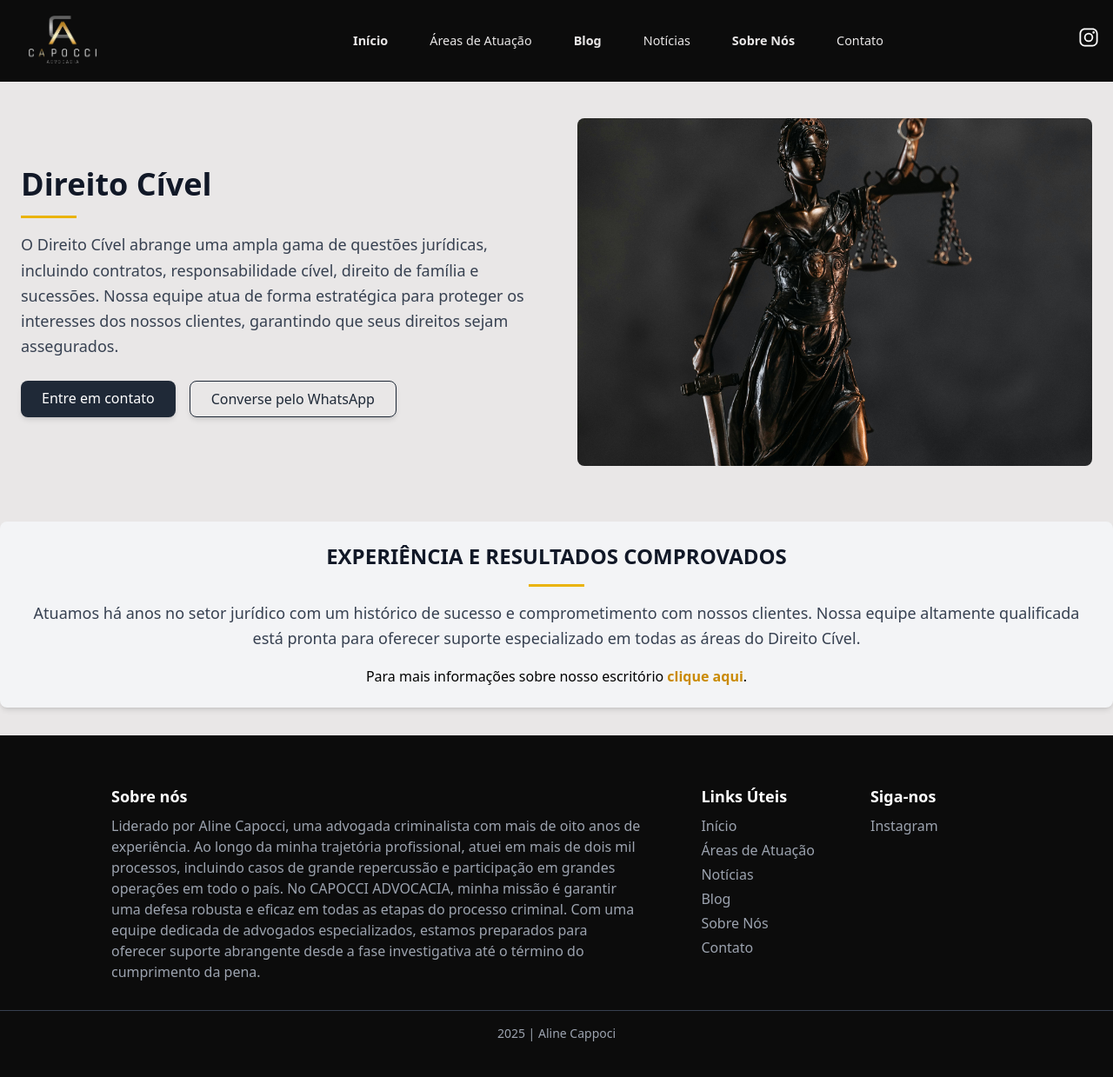
After one commit to Rafael-273/blog_institucional, a Django app: template blog/templates/front/areas/civel.html in a window 1280 px wide. The commit adds this page. Shown: the whole page at 87% size. Run offline with Django 5.2, Linux system fonts and the light colour scheme; the template is opened without the code that fills it, so the values that code supplies are empty; some libraries are stand-ins or nearby versions.

Commit message:
feat: create activity areas

```diff
--- a/blog/site_institucional/urls.py
+++ b/blog/site_institucional/urls.py
@@ -5,12 +5,18 @@ from .views.contact import ContactView, AdminContactMessageListView, AdminContac
 from .views.article import ArticleListView, ArticleDetailView, AdminArticleCreateView, AdminArticleListView, AdminArticleUpdateView, AdminArticleDeleteView
 from .views.login import AdminLoginView, AdminLogoutView
 from .views.dashboard import DashboardView
+from .views.activity_area import ExecucaoPenaView, PrevidenciarioView, CriminalView, FamiliarView, CivelView
 
 urlpatterns = [
     path('', HomeView.as_view(), name='home'),
     path('artigo/<slug:slug>/', ArticleDetailView.as_view(), name='article_detail'),
     path('artigos/', ArticleListView.as_view(), name='articles'),
     path('artigos/<str:is_new>/', ArticleListView.as_view(), name='articles_filtered'),
+    path('area/execucao-pena/', ExecucaoPenaView.as_view(), name='execution_penalty'),
+    path('area/previdenciario/', PrevidenciarioView.as_view(), name='social_security'),
+    path('area/criminal/', CriminalView.as_view(), name='criminal_law'),
+    path('area/familiar/', FamiliarView.as_view(), name='family_law'),
+    path('area/civel/', CivelView.as_view(), name='civil_law'),
     path('sobre_nos/', AboutPageView.as_view(), name='about'),
     path('contato/', ContactView.as_view(), name='contact'),
     path('control/', AdminLoginView.as_view(), name='admin_login'),
--- /dev/null
+++ b/blog/templates/front/areas/civel.html
@@ -0,0 +1,44 @@
+{% extends "base.html" %}
+{% load static %}
+
+{% block title %}Direito Cível{% endblock %}
+
+{% block content %}
+<section class="flex-grow content container mx-auto my-8 flex flex-col justify-center items-center mt-28">
+    <div class="container mx-auto p-6 flex flex-col md:flex-row items-center gap-6">
+        <div class="md:w-1/2">
+            <h1 class="text-4xl font-bold text-gray-900 mb-4">Direito Cível</h1>
+            <hr class="w-16 border-b-2 border-yellow-500 mb-4">
+            <p class="text-lg text-gray-700 leading-relaxed mb-6">
+                O Direito Cível abrange uma ampla gama de questões jurídicas, incluindo contratos, responsabilidade cível,
+                direito de família e sucessões. Nossa equipe atua de forma estratégica para proteger os interesses dos nossos clientes,
+                garantindo que seus direitos sejam assegurados.
+            </p>
+            <div class="flex gap-4">
+                <a href="{% url 'contact' %}" class="px-6 py-2 bg-gray-800 text-white rounded-lg shadow-md hover:bg-gray-900">
+                    Entre em contato
+                </a>
+                <a href="https://wa.me/seu-numero" target="_blank"
+                    class="px-6 py-2 border border-gray-800 text-gray-800 rounded-lg shadow-md hover:bg-gray-100">
+                    Converse pelo WhatsApp
+                </a>
+            </div>
+        </div>
+        <div class="cover flex-1 hidden md:flex justify-center items-center overflow-hidden h-64 lg:h-[50vh] rounded-lg">
+            <img src="{% static 'assets/direito_civel.jpg' %}" alt="Imagem sobre a organização" class="cover-image">
+        </div>
+    </div>
+
+    <div class="container mx-auto p-6 bg-gray-100 rounded-lg shadow-md mt-10">
+        <h2 class="text-2xl font-bold text-gray-900 text-center">EXPERIÊNCIA E RESULTADOS COMPROVADOS</h2>
+        <hr class="w-16 border-b-2 border-yellow-500 mx-auto my-4">
+        <p class="text-lg text-gray-700 text-center leading-relaxed">
+            Atuamos há anos no setor jurídico com um histórico de sucesso e comprometimento com nossos clientes. Nossa equipe
+            altamente qualificada está pronta para oferecer suporte especializado em todas as áreas do Direito Cível.
+        </p>
+        <p class="text-center mt-4">
+            Para mais informações sobre nosso escritório <a href="{% url 'about' %}" class="text-yellow-600 font-bold hover:underline">clique aqui</a>.
+        </p>
+    </div>
+</section>
+{% endblock %}
--- a/blog/templates/front/article_list.html
+++ b/blog/templates/front/article_list.html
@@ -44,7 +44,8 @@ Blog
                     <img src="{{ article_item.cover.url }}" alt="{{ article_item.title }}" class="w-full h-full object-cover rounded-t-xl">
                 </div>
 
-                <div class="p-6 flex flex-col justify-between flex-grow text-center h-full">                        <div class="space-y-4">
+                <div class="p-6 flex flex-col justify-between flex-grow text-center h-full">
+                    <div class="space-y-4">
                         <h2 class="text-2xl font-semibold text-gray-900">{{ article_item.title }}</h2>
                         <p class="text-gray-600">{{ article_item.subtitle|truncatechars:70 }}</p>
 
--- a/blog/templates/parciais/menu.html
+++ b/blog/templates/parciais/menu.html
@@ -16,8 +16,21 @@
 
         <div class="hidden md:flex md:flex-grow md:items-center md:justify-between">
             <ul class="flex space-x-12 mx-auto">
-                <li><a href="{% url 'home' %}" class="font-semibold  text-[0.9rem] hover:text-black transition duration-500" style="color: var(--primary-color);">Início</a></li>
-                <li><a href="" class="text-[0.9rem] hover:text-black transition duration-500" style="color: var(--primary-color);">Áreas de Atuação</a></li>
+                <li><a href="{% url 'home' %}" class="font-semibold text-[0.9rem] hover:text-black transition duration-500" style="color: var(--primary-color);">Início</a></li>
+
+                <li class="relative group">
+                    <a href="#" class="text-[0.9rem] hover:text-black transition duration-500" style="color: var(--primary-color);">
+                        Áreas de Atuação
+                    </a>
+                    <ul class="absolute hidden group-hover:block bg-[var(--subcolor-dark)] shadow-lg rounded-md w-48 pt-4">
+                        <li><a href="{% url 'execution_penalty' %}" class="block px-6 py-4 text-[0.9rem] hover:bg-gray-700 text-white">Execução de Pena</a></li>
+                        <li><a href="{% url 'social_security' %}" class="block px-6 py-4 text-[0.9rem] hover:bg-gray-700 text-white">Previdenciário</a></li>
+                        <li><a href="{% url 'criminal_law' %}" class="block px-6 py-4 text-[0.9rem] hover:bg-gray-700 text-white">Direito Criminal</a></li>
+                        <li><a href="{% url 'family_law' %}" class="block px-6 py-4 text-[0.9rem] hover:bg-gray-700 text-white">Direito Familiar</a></li>
+                        <li><a href="{% url 'civil_law' %}" class="block px-6 py-4 text-[0.9rem] hover:bg-gray-700 text-white">Direito Cível</a></li>
+                    </ul>
+                </li>
+
                 <li><a href="{% url 'articles_filtered' is_new='false' %}" class="font-semibold text-[0.9rem] hover:text-black transition duration-500" style="color: var(--primary-color);">Blog</a></li>
                 <li><a href="{% url 'articles_filtered' is_new='true' %}" class="text-[0.9rem] hover:text-black transition duration-500" style="color: var(--primary-color);">Notícias</a></li>
                 <li><a href="{% url 'about' %}" class="font-semibold text-[0.9rem] hover:text-black transition duration-500" style="color: var(--primary-color);">Sobre Nós</a></li>
@@ -34,7 +47,20 @@
 
     <ul id="mobile-menu" class="md:hidden bg-[var(--subcolor-dark)] flex flex-col items-center space-y-6 mt-2 py-4 absolute w-full top-20 hidden p-4" style="z-index: 1;">
         <li class="p-2"><a href="{% url 'home' %}" class="text-[0.9rem] hover:text-black transition duration-500" style="color: var(--secondary-color-light);">Início</a></li>
-        <li class="p-2"><a href="" class="text-[0.9rem] hover:text-black transition duration-500" style="color: var(--secondary-color-light);">Áreas de Atuação</a></li>
+
+        <li class="p-2">
+            <button id="areas-toggle" class="text-[0.9rem] hover:text-black transition duration-500" style="color: var(--secondary-color-light);">
+                Áreas de Atuação ▾
+            </button>
+            <ul id="areas-submenu" class="hidden space-y-2 mt-2">
+                <li><a href="{% url 'execution_penalty' %}" class="block text-[0.9rem] hover:text-black transition duration-500" style="color: var(--secondary-color-light);">Execução de Pena</a></li>
+                <li><a href="{% url 'social_security' %}" class="block text-[0.9rem] hover:text-black transition duration-500" style="color: var(--secondary-color-light);">Previdenciário</a></li>
+                <li><a href="{% url 'criminal_law' %}" class="block text-[0.9rem] hover:text-black transition duration-500" style="color: var(--secondary-color-light);">Direito Criminal</a></li>
+                <li><a href="{% url 'family_law' %}" class="block text-[0.9rem] hover:text-black transition duration-500" style="color: var(--secondary-color-light);">Direito Familiar</a></li>
+                <li><a href="{% url 'civil_law' %}" class="block text-[0.9rem] hover:text-black transition duration-500" style="color: var(--secondary-color-light);">Direito Cível</a></li>
+            </ul>
+        </li>
+
         <li class="p-2"><a href="{% url 'articles' %}" class="text-[0.9rem] hover:text-black transition duration-500" style="color: var(--secondary-color-light);">Notícias</a></li>
         <li class="p-2"><a href="{% url 'articles' %}" class="text-[0.9rem] hover:text-black transition duration-500" style="color: var(--secondary-color-light);">Blog</a></li>
         <li class="p-2"><a href="{% url 'about' %}" class="text-[0.9rem] hover:text-black transition duration-500" style="color: var(--secondary-color-light);">Sobre Nós</a></li>
@@ -76,6 +102,10 @@
             updateNavbarColor();
         });
 
+        $("#areas-toggle").on("click", function() {
+            $("#areas-submenu").toggleClass("hidden");
+        });
+
         updateNavbarColor();
     });
 </script>
```
Also changed, not shown: blog/site_institucional/views/activity_area.py (added, +21 -0 lines), blog/templates/front/areas/criminal.html (added, +44 -0 lines), blog/templates/front/areas/execucao_pena.html (added, +44 -0 lines), blog/templates/front/areas/familiar.html (added, +44 -0 lines), blog/templates/front/areas/previdenciario.html (added, +44 -0 lines), blog/static/assets/direito_civel.jpg (added).
